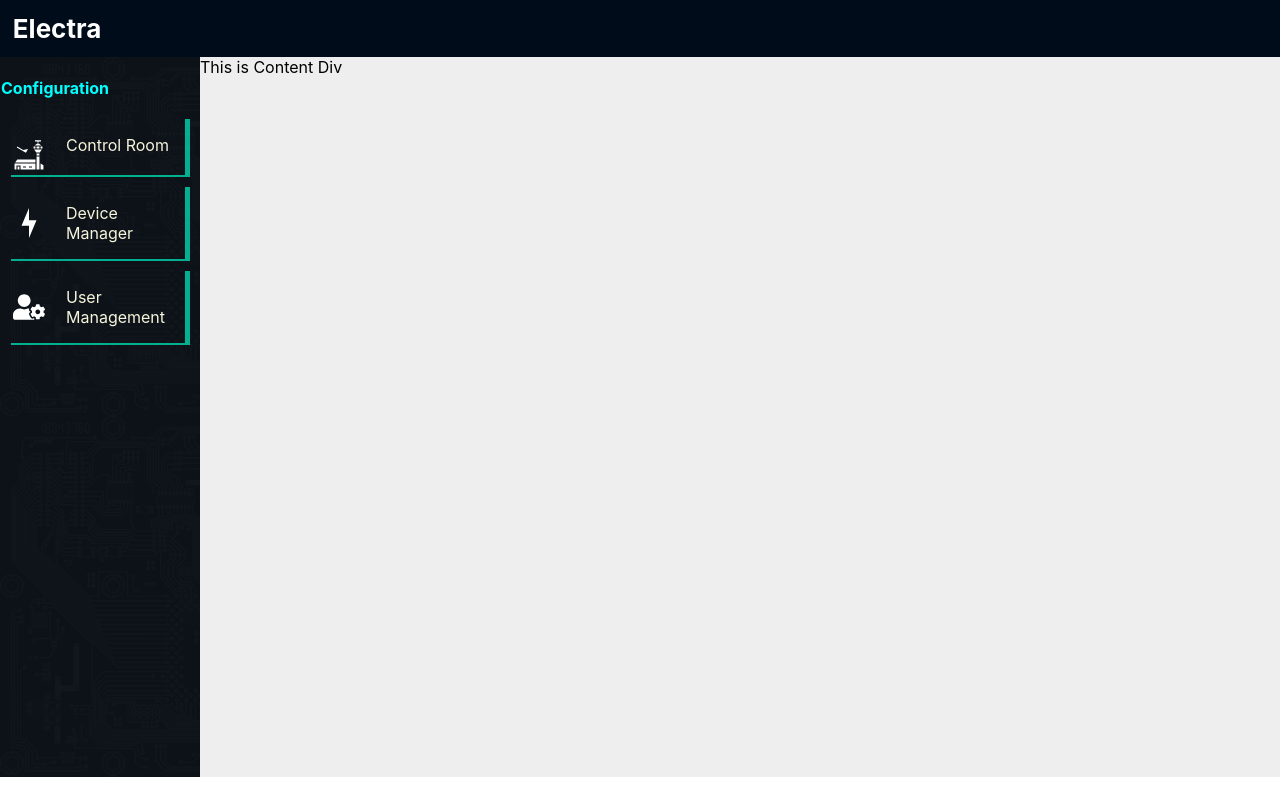
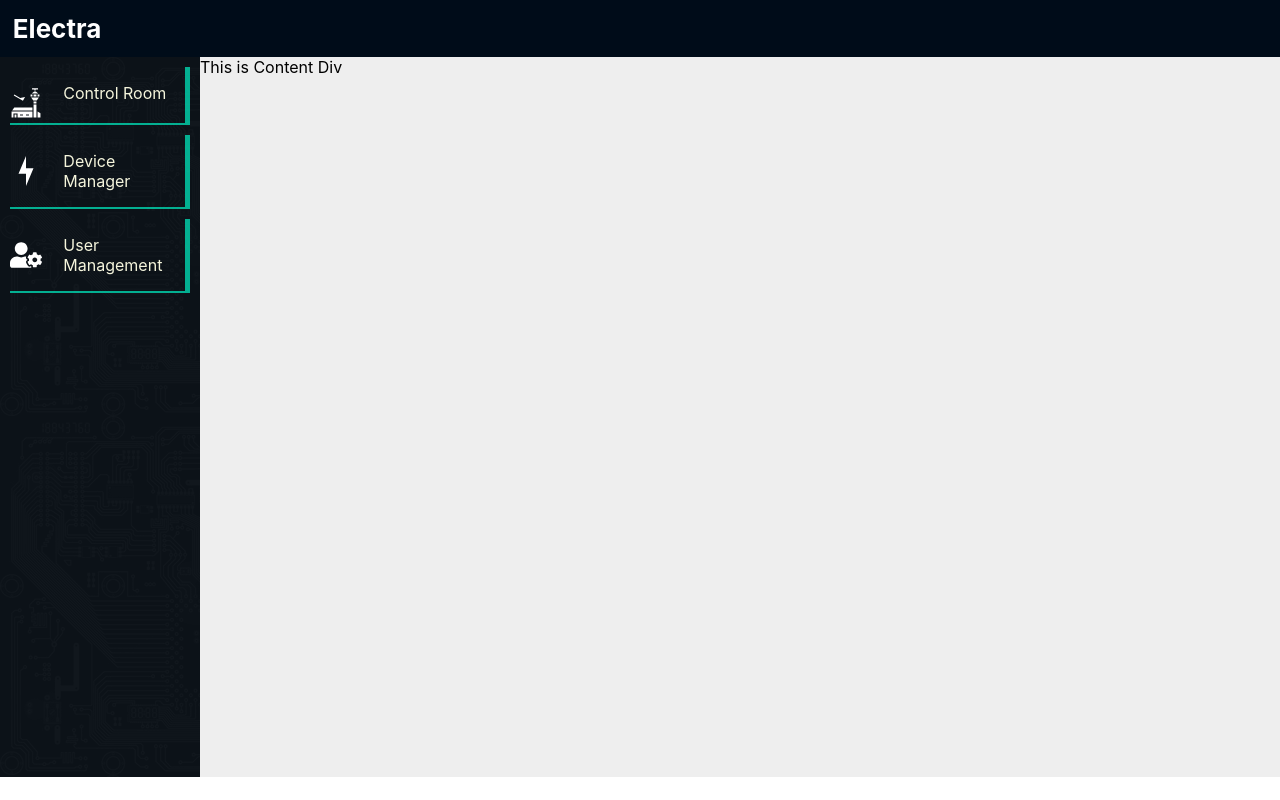
Before and after one commit to millesinghe/ElectraWeb, a React (Create React App) app: page / in a window 1280 px wide. Built offline with nearby package versions, Linux system fonts and the light colour scheme.

Commit message:
icons and css navigation complete

```diff
--- a/src/NavDiv/NavButton/NavButton.css
+++ b/src/NavDiv/NavButton/NavButton.css
@@ -6,6 +6,13 @@ p {
    padding-top: 20px;
    flex :1;
 }
+
+ /* Change the link color on hover */
+ #navBtn:hover {
+   background-color: #05b19336;
+   border-radius: 50px 0px 0px 50px;
+   color: white;
+ }
 
 #btnText {
    flex :2;
--- a/src/NavDiv/NavButton/NavButton.js
+++ b/src/NavDiv/NavButton/NavButton.js
@@ -20,7 +20,7 @@ export default function NavButton(props) {
         <>
             <div id="navBtn">
                 {renderIcon}
-                <div id="btnText"><p>{props.name}</p></div>
+                <li id="btnText"><p>{props.name}</p></li>
             </div>
 
         </>
--- a/src/NavDiv/NavDiv.css
+++ b/src/NavDiv/NavDiv.css
@@ -9,6 +9,11 @@
     }
 }
 
-.navBlur div{
+.navBlur ul{
     padding-left: 1px;
+    list-style-type: none;
+    margin: 0;
+    padding: 0;
+
+
 }
--- a/src/NavDiv/NavDiv.js
+++ b/src/NavDiv/NavDiv.js
@@ -6,12 +6,11 @@ import './NavDiv.css'
 export default function NavDiv() {
     return (
         <div className="navBlur">
-            <div>
-                <NavHeader />
+            <ul>
                 <NavButton name = "Control Room"/>
                 <NavButton name = "Device Manager"/>
                 <NavButton name = "User Management"/>
-            </div>
+            </ul>
 
         </div>
     )
```
